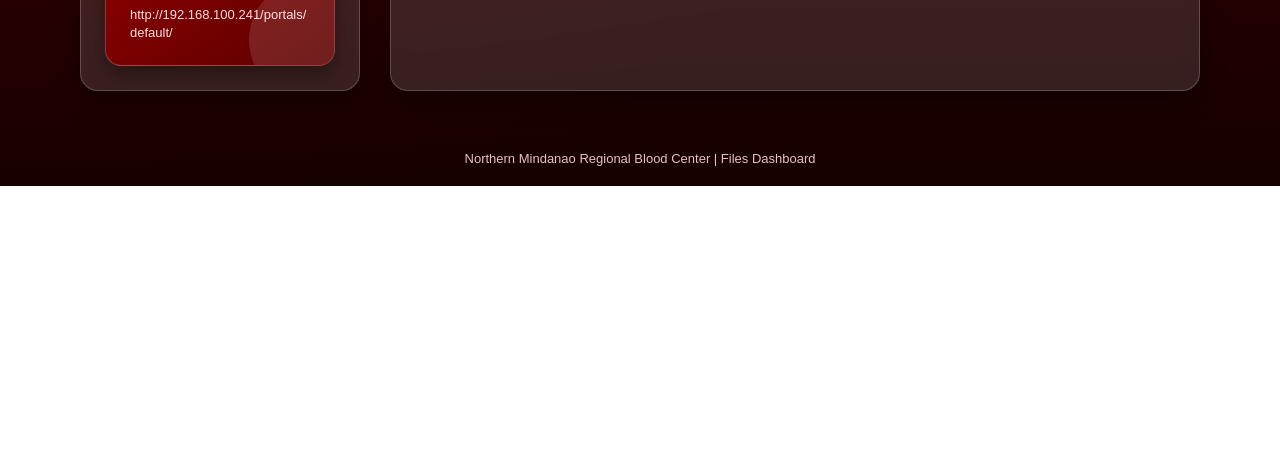
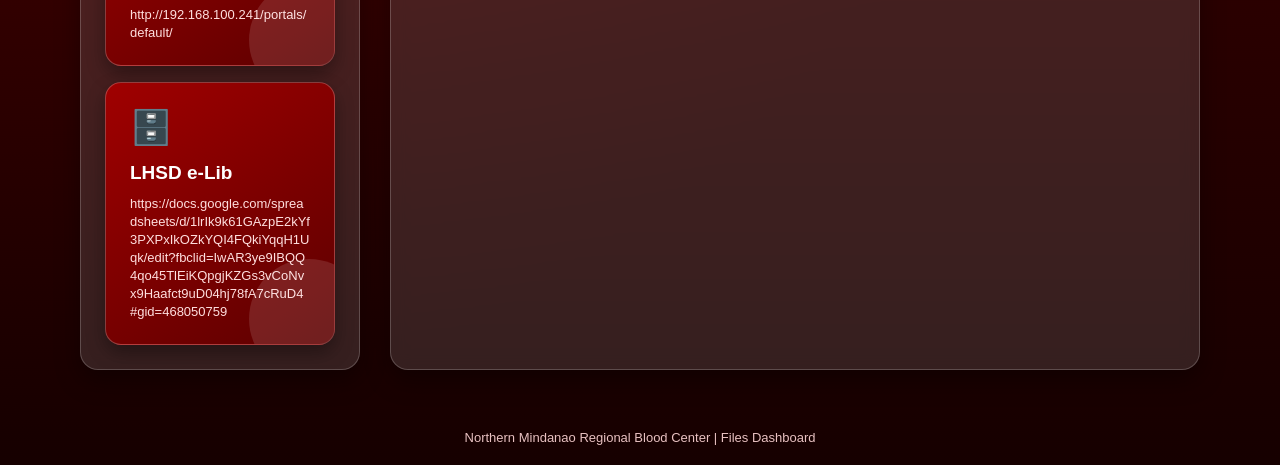
Before and after one commit to dohrbc10-sudo/nmrbc, a plain HTML site: page index.html in a window 1280 px wide. Shown: the part 683-1148 px from the top of the page. Before the commit the page ends 869 px from the top, so only its background shows below. Drawn offline with Linux system fonts and the light colour scheme.

Commit message:
Update index.html

```diff
--- a/index.html
+++ b/index.html
@@ -215,6 +215,14 @@
           <h3>Document Management & Archiving System</h3>
           <span>http://192.168.100.241/portals/default/</span>
         </a>
+        <a class="system-card"
+           href="https://docs.google.com/spreadsheets/d/1lrIk9k61GAzpE2kYf3PXPxIkOZkYQI4FQkiYqqH1Uqk/edit?fbclid=IwAR3ye9IBQQ4qo45TlEiKQpgjKZGs3vCoNvx9Haafct9uD04hj78fA7cRuD4#gid=468050759"
+           target="_blank"
+           rel="noopener noreferrer">
+          <div class="icon">🗄️</div>
+          <h3>LHSD e-Lib</h3>
+          <span>https://docs.google.com/spreadsheets/d/1lrIk9k61GAzpE2kYf3PXPxIkOZkYQI4FQkiYqqH1Uqk/edit?fbclid=IwAR3ye9IBQQ4qo45TlEiKQpgjKZGs3vCoNvx9Haafct9uD04hj78fA7cRuD4#gid=468050759</span>
+        </a>
 
       </div>
     </aside>
```
